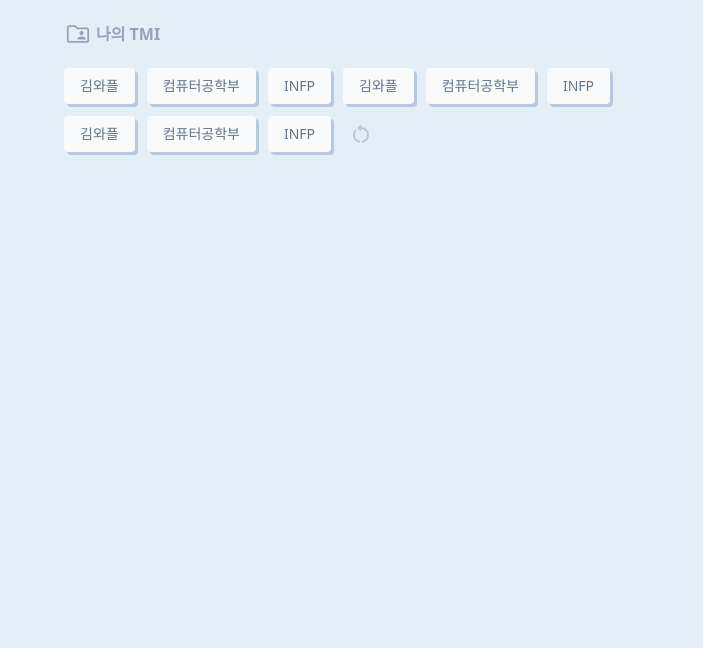
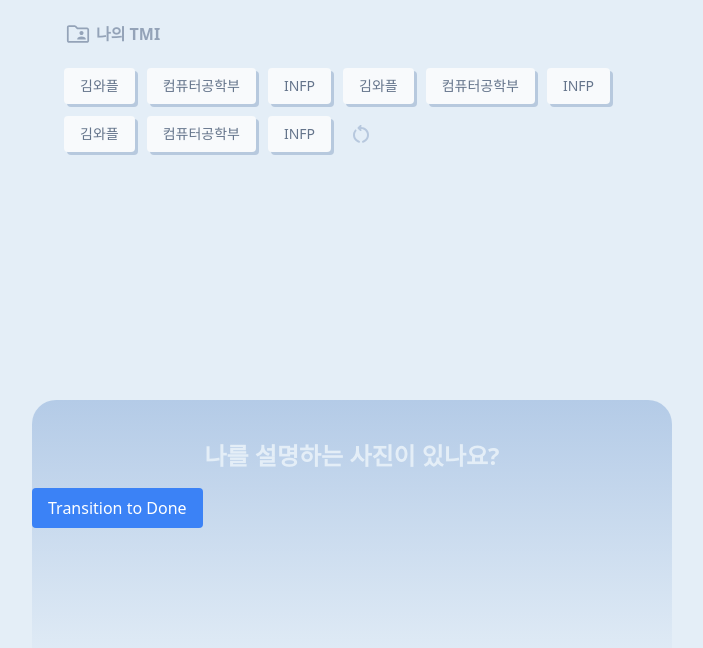
Before and after one commit to shp7724/icebreaker-web, a React (Vite) app: page /mypage in a window 1280 px wide. Shown: the top 648 px of the page, without its empty margins (288-991 px from the left). Built offline with nearby package versions, Linux system fonts and the light colour scheme.

Commit message:
Add photos bottom sheet animation

```diff
--- a/src/pages/mypage/MyPage.jsx
+++ b/src/pages/mypage/MyPage.jsx
@@ -1,15 +1,19 @@
 import InfoIce from "./InfoIce";
 import resetIcon from '../../../static/reset.svg';
 import myPageIcon from '../../../static/mypage.svg';
+import PhotosBottomSheet from "./PhotosBottomSheet";
+import { useRef } from "react";
 
 const MyPage = () => {
+    const badgesRef = useRef(null);
+    const photosBottomSheetRef = useRef(null);
     return (
-        <div>
-            <div className="mx-8 my-5 flex items-center gap-1">
+        <>
+            <div className="px-8 py-5 flex items-center gap-1">
                 <img src={myPageIcon} />
                 <h1 className="text-slate-400 text-l font-bold">나의 TMI</h1>
             </div>
-            <div className="flex flex-wrap mx-8 gap-3">
+            <div ref={badgesRef} className="flex flex-wrap px-8 gap-3 pb-8">
                 {
                     ['김와플', '컴퓨터공학부', 'INFP', '김와플', '컴퓨터공학부', 'INFP', '김와플', '컴퓨터공학부', 'INFP'].map((text, index) => (
                         <InfoIce key={index} text={text} />
@@ -19,7 +23,8 @@ const MyPage = () => {
                     <img src={resetIcon} />
                 </button>
             </div>
-        </div>
+            <PhotosBottomSheet badgesRef={badgesRef} ref={photosBottomSheetRef} />
+        </>
     );
 }
 
--- /dev/null
+++ b/src/pages/mypage/PhotosBottomSheet.jsx
@@ -0,0 +1,69 @@
+import { motion, useAnimation } from "framer-motion";
+import { useEffect, useState, forwardRef } from "react";
+import classNames from "classnames";
+import PropTypes from "prop-types";
+
+const PhotosBottomSheet = forwardRef(function PhotosBottomSheet({ badgesRef }, ref) {
+    const controls = useAnimation();
+    const [isDone, setIsDone] = useState(false);
+
+    const variants = {
+        hidden: { y: '100%', opacity: 0 },
+        visible: { y: '0%', opacity: 1 },
+        done: () => ({ y: calculateDeltaYForDone(), borderRadius: '0' })
+    };
+
+    useEffect(() => {
+        controls.start('visible');
+    }, [controls]);
+
+    const calculateDeltaYForDone = () => {
+        const sheetRect = ref.current.getBoundingClientRect();
+        const badgesRect = badgesRef.current.getBoundingClientRect();
+        return badgesRect.bottom - sheetRect.top;
+    }
+
+    const transitionToDone = async () => {
+        await controls.start('done');
+        setIsDone(true);
+    };
+
+    return (
+        <>
+            <motion.div
+                ref={ref}
+                initial="hidden"
+                animate={controls}
+                transition={{ type: 'spring', stiffness: 80, damping: 15 }}
+                variants={variants}
+                className={
+                    classNames(
+                        'md:w-[640px] container mx-auto bg-gradient-to-t from-background-primary via-30% via-background-primary to-[#B4CBE7]',
+                        {
+                            'fixed bottom-0 h-1/2 rounded-t-3xl': !isDone,
+                            'h-96 !transform-none': isDone,
+                        }
+                    )
+                }
+            >
+                <div>
+                    <div className="flex justify-center">
+                        <div
+                            className="text-background-primary text-2xl font-semibold mt-10">
+                            나를 설명하는 사진이 있나요?
+                        </div>
+                    </div>
+                </div>
+                <button onClick={transitionToDone} className="mt-4 px-4 py-2 bg-blue-500 text-white rounded">
+                    Transition to Done
+                </button>
+            </motion.div>
+        </>
+    );
+});
+
+PhotosBottomSheet.propTypes = {
+    badgesRef: PropTypes.shape({ current: PropTypes.instanceOf(Element) }).isRequired
+};
+
+export default PhotosBottomSheet;
```
